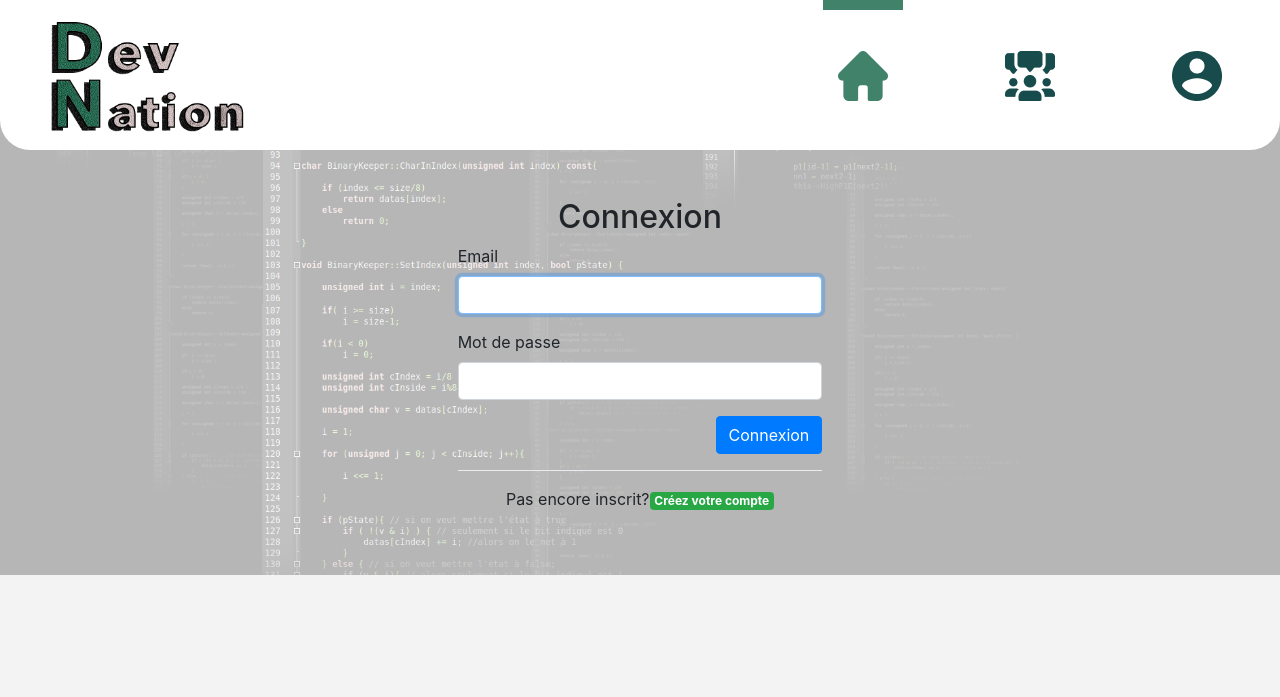
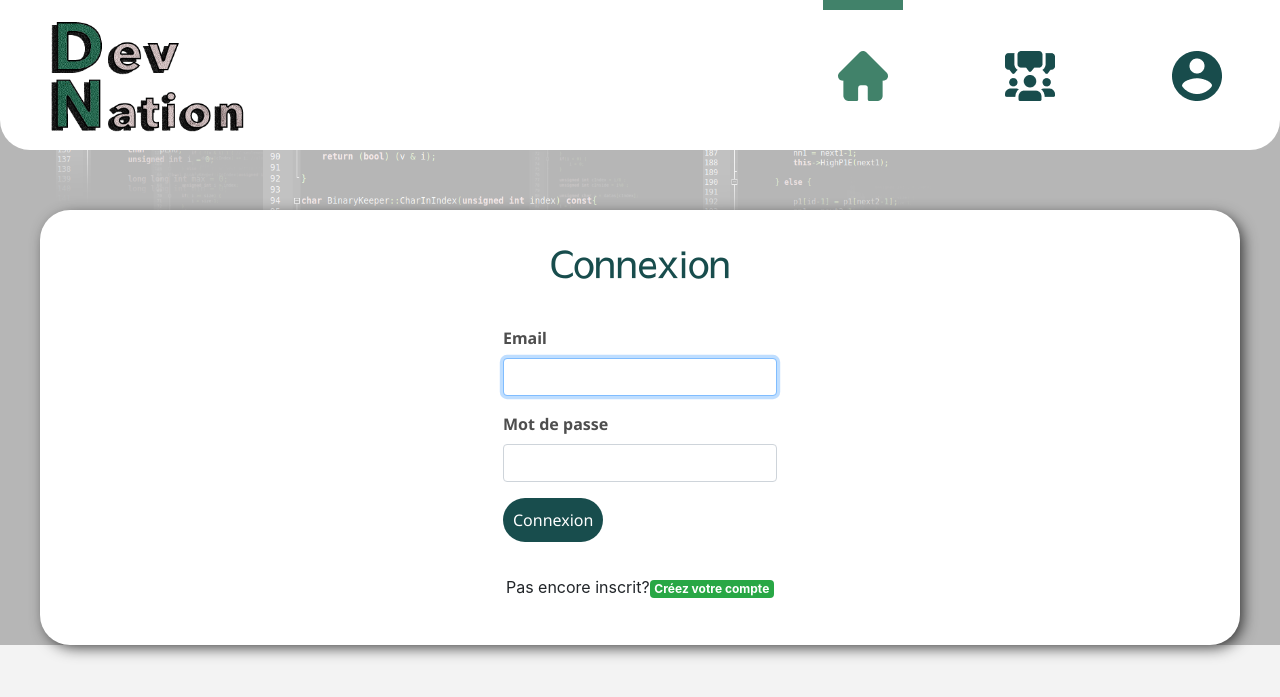
Before and after one commit to Machakk/projet-soutenance, a Symfony app: template templates/security/login.html.twig in a window 1280 px wide. Shown: the top 697 px of the page. Run offline with Twig, Linux system fonts and the light colour scheme; the template is opened without the code that fills it, so the values that code supplies are empty; some libraries are stand-ins or nearby versions; some web fonts are replaced.

Commit message:
login finis

```diff
--- a/public/css/style.css
+++ b/public/css/style.css
@@ -225,3 +225,44 @@ header ul li {
   background: #41826a;
   color: white;
 }
+
+/* Partie Login */
+
+.container-login{
+  margin-top: 60px;
+  width: 1200px;
+  background: white;
+  border-radius: 30px;
+  -webkit-box-shadow: 4px 4px 15px -2px rgba(0, 0, 0, 0.79);
+  box-shadow: 4px 4px 15px -2px rgba(0, 0, 0, 0.79);
+  display: flex;
+  flex-direction: column;
+  align-items: center;
+  padding: 30px;
+}
+.container-login h2{
+  font-family: "Sawarabi Gothic", sans-serif;
+  font-size: 38px;
+  color: #184d4d;
+  margin-bottom: 40px;
+}
+.container-login label{
+  color: #4e4e4e;
+  font-family: 'Noto Sans', sans-serif;
+  font-weight: 600;
+}
+.btn-valider-login{
+  text-align: center;
+  padding: 10px;
+  border: none;
+  color: white;
+  font-family: "Noto Sans", sans-serif;
+  font-size: 18;
+  background: #184d4d;
+  text-align: center;
+  border-radius: 30px;
+}
+.btn-valider-login:hover{
+  background: #41826a;
+  color: white;
+}
--- a/templates/security/login.html.twig
+++ b/templates/security/login.html.twig
@@ -3,9 +3,7 @@
 {% block title %}Log in!{% endblock %}
 
 {% block body %}
-<main class="container-fluid p-5">
-    <div class="col-4 offset-4">
-
+<main class="container-login">
         <h2 class="text-center">Connexion</h2>
 
         <form method="post">
@@ -40,13 +38,12 @@
                 </div>
             #}
 
-            <div class="text-right">
-                <button class="btn btn-primary" type="submit">Connexion</button>
+            <div class="">
+                <button class="btn-valider-login" type="submit">Connexion</button>
             </div>
 
         </form>
         <div class="dropdown-divider my-3"></div>
         <p class="text-center">Pas encore inscrit?<a href="{{ path('app_register') }}" class="badge badge-success">Créez votre compte</a></p>
-    </div>
 </main>
 {% endblock %}
```
